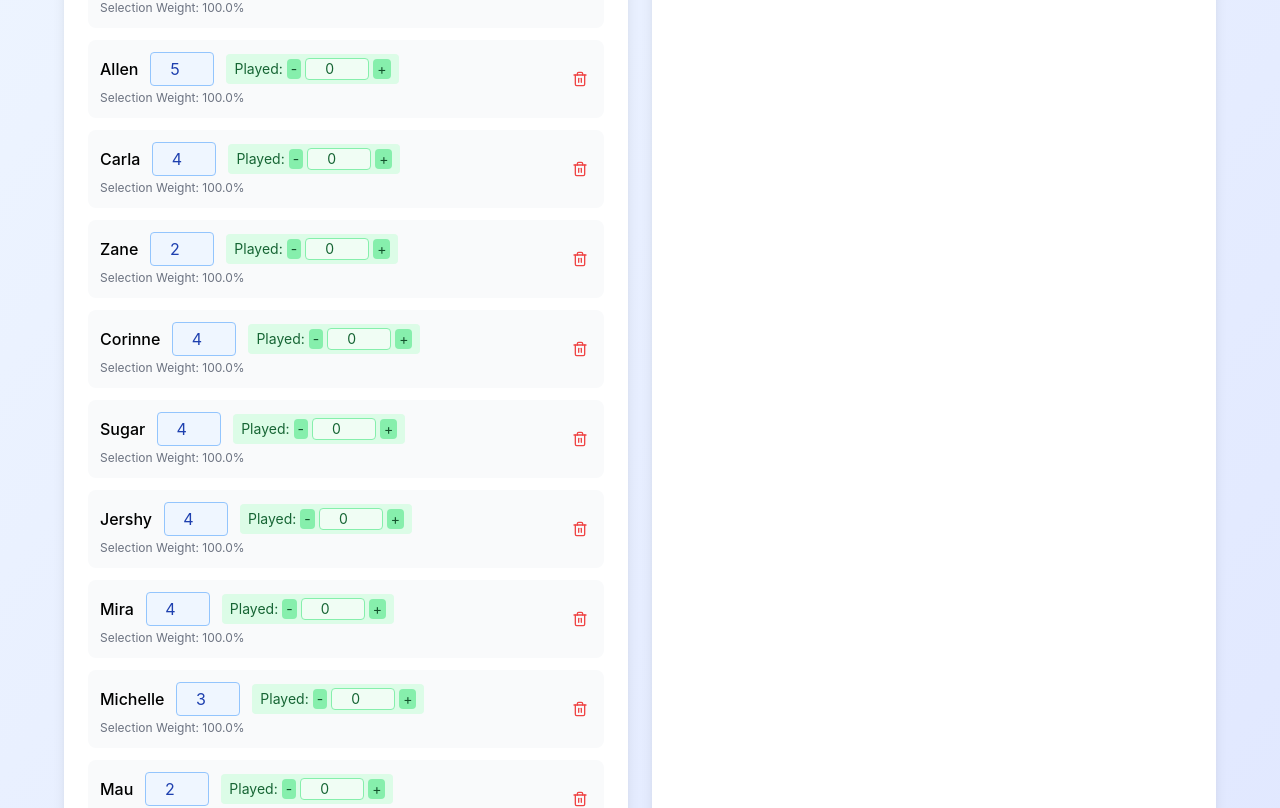
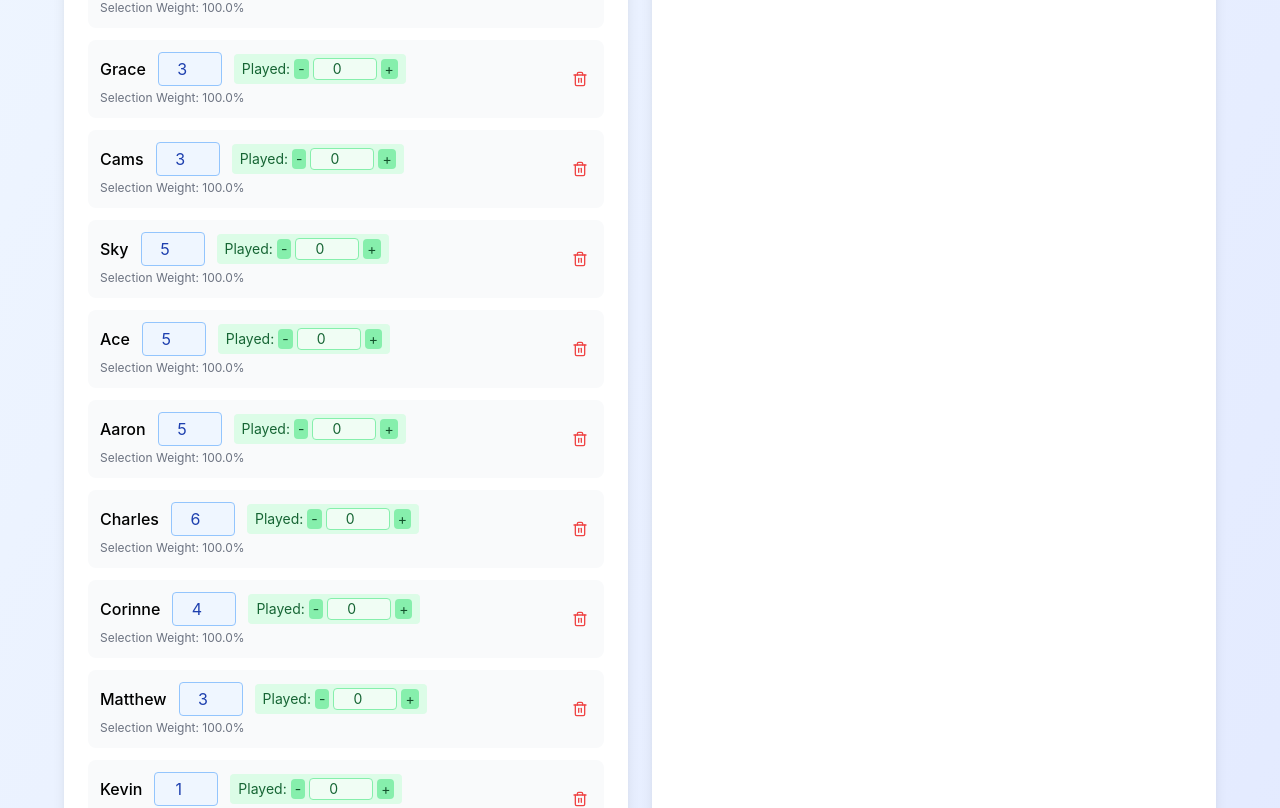
Before and after one commit to markerseeds/badminton-app, a React (Create React App) app: page / in a window 1280 px wide. Shown: the part 452-1260 px from the top of the page. Built offline with nearby package versions, Linux system fonts and the light colour scheme.

Commit message:
update players 8-3-2025

```diff
--- a/src/App.js
+++ b/src/App.js
@@ -5,7 +5,7 @@ const App = () => {
   const [players, setPlayers] = useState([
     {
       id: 1,
-      name: "Kenzo",
+      name: "Justin",
       skill: 5,
       timesPlayed: 0,
       recentTeammates: [],
@@ -13,6 +13,54 @@ const App = () => {
     },
     {
       id: 2,
+      name: "Janelyn",
+      skill: 3,
+      timesPlayed: 0,
+      recentTeammates: [],
+      recentOpponents: [],
+    },
+    {
+      id: 3,
+      name: "Grace",
+      skill: 3,
+      timesPlayed: 0,
+      recentTeammates: [],
+      recentOpponents: [],
+    },
+    {
+      id: 4,
+      name: "Cams",
+      skill: 3,
+      timesPlayed: 0,
+      recentTeammates: [],
+      recentOpponents: [],
+    },
+    {
+      id: 5,
+      name: "Sky",
+      skill: 5,
+      timesPlayed: 0,
+      recentTeammates: [],
+      recentOpponents: [],
+    },
+    {
+      id: 6,
+      name: "Ace",
+      skill: 5,
+      timesPlayed: 0,
+      recentTeammates: [],
+      recentOpponents: [],
+    },
+    {
+      id: 7,
+      name: "Aaron",
+      skill: 5,
+      timesPlayed: 0,
+      recentTeammates: [],
+      recentOpponents: [],
+    },
+    {
+      id: 8,
       name: "Charles",
       skill: 6,
       timesPlayed: 0,
@@ -20,31 +68,7 @@ const App = () => {
       recentOpponents: [],
     },
     {
-      id: 3,
-      name: "Allen",
-      skill: 5,
-      timesPlayed: 0,
-      recentTeammates: [],
-      recentOpponents: [],
-    },
-    {
-      id: 4,
-      name: "Carla",
-      skill: 4,
-      timesPlayed: 0,
-      recentTeammates: [],
-      recentOpponents: [],
-    },
-    {
-      id: 5,
-      name: "Zane",
-      skill: 2,
-      timesPlayed: 0,
-      recentTeammates: [],
-      recentOpponents: [],
-    },
-    {
-      id: 6,
+      id: 9,
       name: "Corinne",
       skill: 4,
       timesPlayed: 0,
@@ -52,32 +76,8 @@ const App = () => {
       recentOpponents: [],
     },
     {
-      id: 7,
-      name: "Sugar",
-      skill: 4,
-      timesPlayed: 0,
-      recentTeammates: [],
-      recentOpponents: [],
-    },
-    {
-      id: 8,
-      name: "Jershy",
-      skill: 4,
-      timesPlayed: 0,
-      recentTeammates: [],
-      recentOpponents: [],
-    },
-    {
-      id: 9,
-      name: "Mira",
-      skill: 4,
-      timesPlayed: 0,
-      recentTeammates: [],
-      recentOpponents: [],
-    },
-    {
       id: 10,
-      name: "Michelle",
+      name: "Matthew",
       skill: 3,
       timesPlayed: 0,
       recentTeammates: [],
@@ -85,8 +85,96 @@ const App = () => {
     },
     {
       id: 11,
-      name: "Mau",
+      name: "Kevin",
+      skill: 1,
+      timesPlayed: 0,
+      recentTeammates: [],
+      recentOpponents: [],
+    },
+    {
+      id: 12,
+      name: "Kelvin",
+      skill: 4,
+      timesPlayed: 0,
+      recentTeammates: [],
+      recentOpponents: [],
+    },
+    {
+      id: 13,
+      name: "Danika",
       skill: 2,
+      timesPlayed: 0,
+      recentTeammates: [],
+      recentOpponents: [],
+    },
+    {
+      id: 14,
+      name: "Ruby",
+      skill: 4,
+      timesPlayed: 0,
+      recentTeammates: [],
+      recentOpponents: [],
+    },
+    {
+      id: 15,
+      name: "Almira",
+      skill: 4,
+      timesPlayed: 0,
+      recentTeammates: [],
+      recentOpponents: [],
+    },
+    {
+      id: 16,
+      name: "Nicksie",
+      skill: 3,
+      timesPlayed: 0,
+      recentTeammates: [],
+      recentOpponents: [],
+    },
+    {
+      id: 17,
+      name: "Alane",
+      skill: 5,
+      timesPlayed: 0,
+      recentTeammates: [],
+      recentOpponents: [],
+    },
+    {
+      id: 18,
+      name: "JM",
+      skill: 7,
+      timesPlayed: 0,
+      recentTeammates: [],
+      recentOpponents: [],
+    },
+    {
+      id: 18,
+      name: "Steph",
+      skill: 3,
+      timesPlayed: 0,
+      recentTeammates: [],
+      recentOpponents: [],
+    },
+    {
+      id: 19,
+      name: "Raizza",
+      skill: 5,
+      timesPlayed: 0,
+      recentTeammates: [],
+      recentOpponents: [],
+    },
+    {
+      id: 20,
+      name: "Martin",
+      skill: 4,
+      timesPlayed: 0,
+      recentTeammates: [],
+      recentOpponents: [],
+    },
+    {
+      id: 21,
+      name: "Allen",
+      skill: 5,
       timesPlayed: 0,
       recentTeammates: [],
       recentOpponents: [],
```
